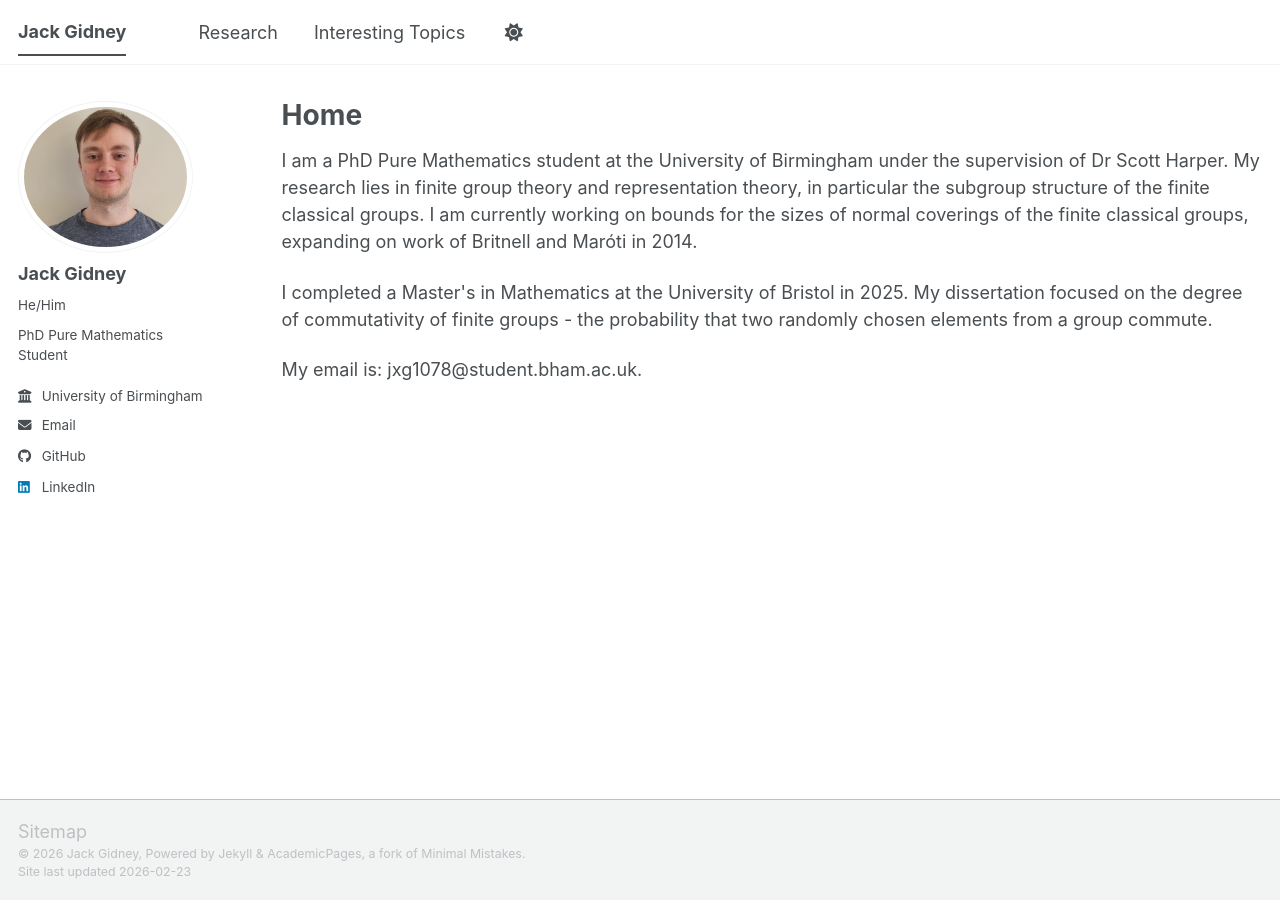
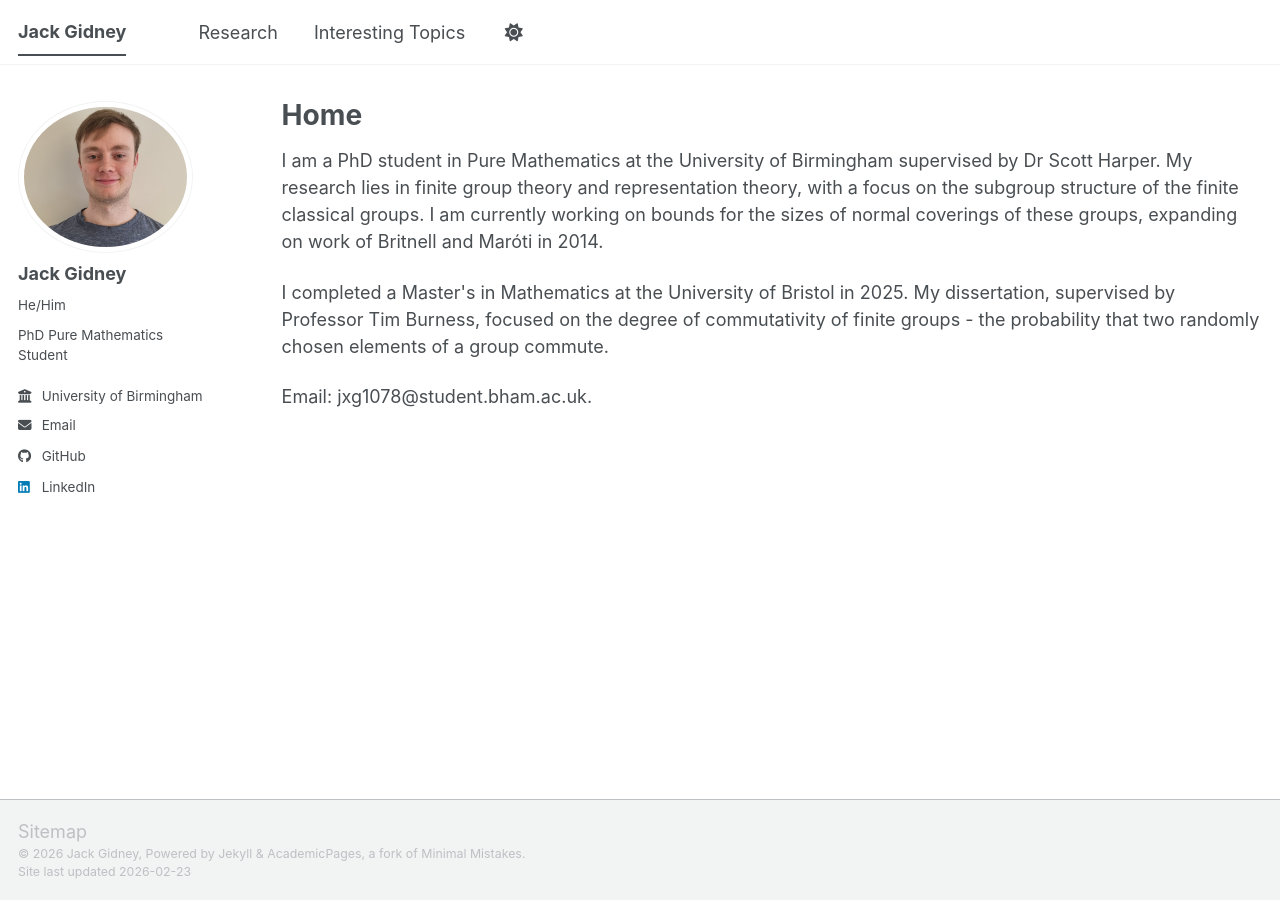
Before and after one commit to jgidney44/jgidney44.github.io, a Jekyll site: the page built from _pages/about.md, in a window 1280 px wide. Built offline with Jekyll 4.4.1, drawn with Linux system fonts in a browser that asks for light colours; a script bundle is joined from its source files by our own code; library files that are not in the unit come from our copies.

Commit message:
Update about.md

```diff
--- a/_pages/about.md
+++ b/_pages/about.md
@@ -8,11 +8,11 @@ redirect_from:
   - /about.html
 ---
 
-<p>I am a PhD Pure Mathematics student at the University of Birmingham under the supervision of Dr Scott Harper. My research lies in finite group theory and representation theory,
-in particular the subgroup structure of the finite classical groups. I am currently working on bounds for the sizes of normal coverings of the finite classical groups,
+<p>I am a PhD student in Pure Mathematics at the University of Birmingham supervised by Dr Scott Harper. My research lies in finite group theory and representation theory,
+with a focus on the subgroup structure of the finite classical groups. I am currently working on bounds for the sizes of normal coverings of these groups,
 expanding on work of Britnell and Mar&oacute;ti in 2014.</p>
 
-<p>I completed a Master's in Mathematics at the University of Bristol in 2025. My dissertation focused on the degree of commutativity of finite groups - the probability that two
-randomly chosen elements from a group commute.</p>
+<p>I completed a Master's in Mathematics at the University of Bristol in 2025. My dissertation, supervised by Professor Tim Burness, focused on the degree of commutativity of finite groups - the probability that two
+randomly chosen elements of a group commute.</p>
 
-<p>My email is: jxg1078@student.bham.ac.uk.</p>
+<p>Email: jxg1078@student.bham.ac.uk.</p>
```
